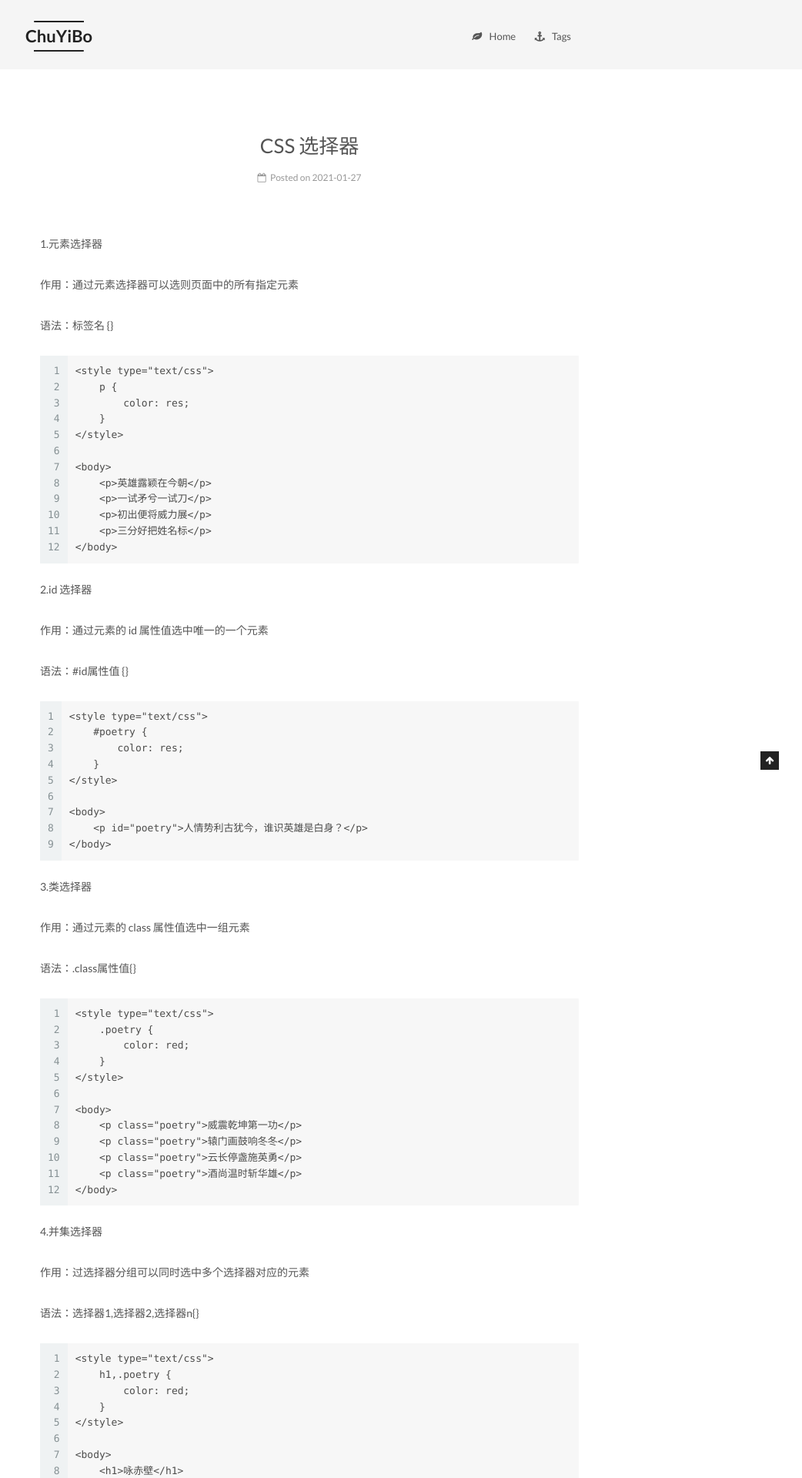
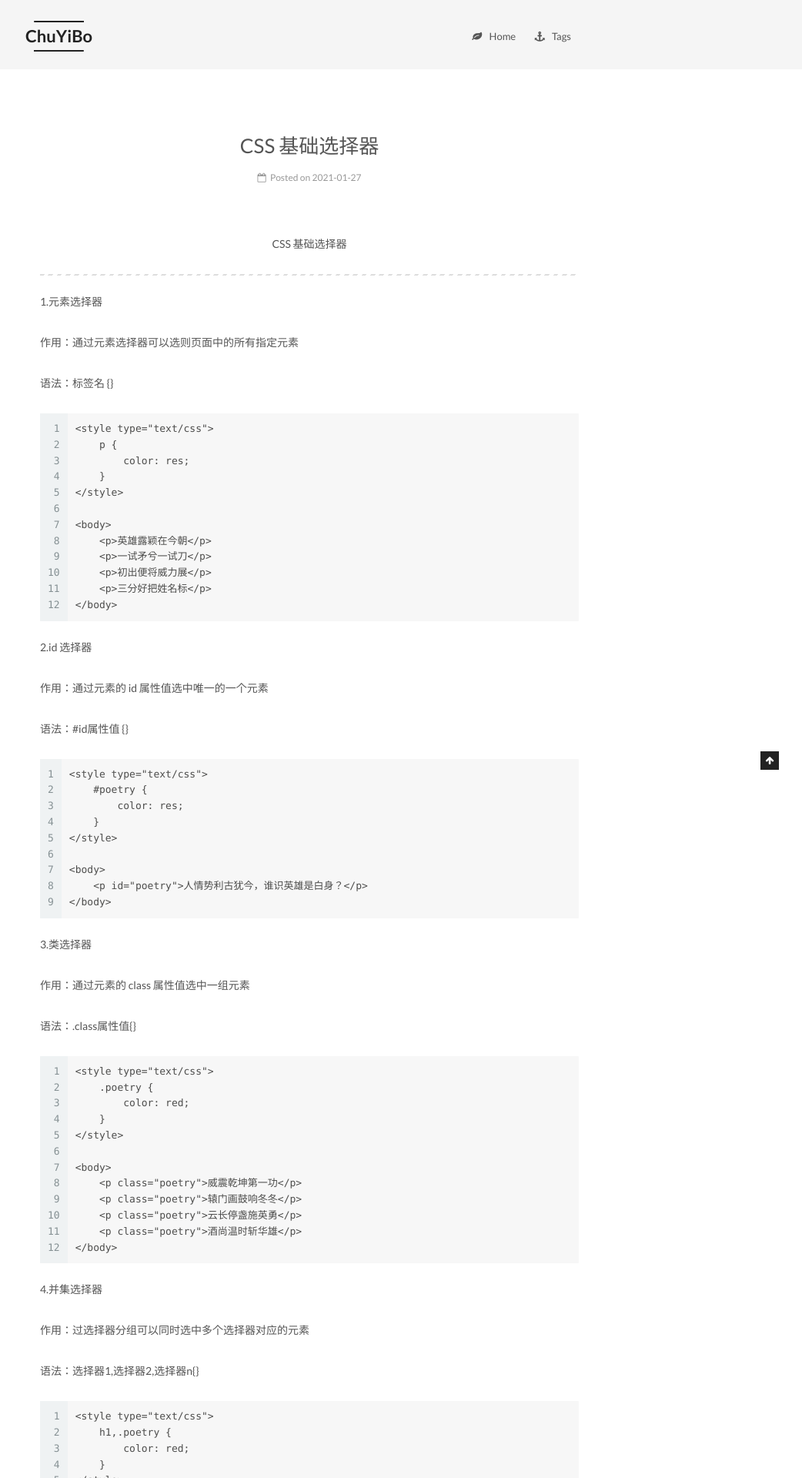
Before and after one commit to chuyibo/chuyibo.github.io, a Jekyll site: the page built from _posts/2021-01-27-CSS 学习笔记(一).md, in a window 1280 px wide. Shown: the top 1920 px of the page at 77% size, without its empty margins (238-1280 px from the left). Built offline with Jekyll 4.4.1, drawn with Linux system fonts in a browser that asks for light colours; some of the changed lines change nothing that is shown.

Commit message:
2021/02/27

```diff
--- a/_posts/2021-01-27-CSS 学习笔记(一).md
+++ b/_posts/2021-01-27-CSS 学习笔记(一).md
@@ -1,12 +1,16 @@
 ---
-title: CSS 选择器
+title: CSS 基础选择器
 indextitle: CSS 学习笔记(一)
 date: 2021-01-27 23:30:09
-description: 啦啦啦啦手动阀打发士大夫打发打发士大夫
+description: CSS 基础选择器的使用示例，元素选择器，id 选择器，类选择器，并集选择器，交集选择器，通配选择器都是使用逻辑相对简单的选择器。除通配选择器外，也都是使用频率较高的选择器。
 categories:
 - CSS
 - CSS选择器
 ---
+
+<p align="center">CSS 基础选择器</p>
+
+----
 
 1.元素选择器
 
```
